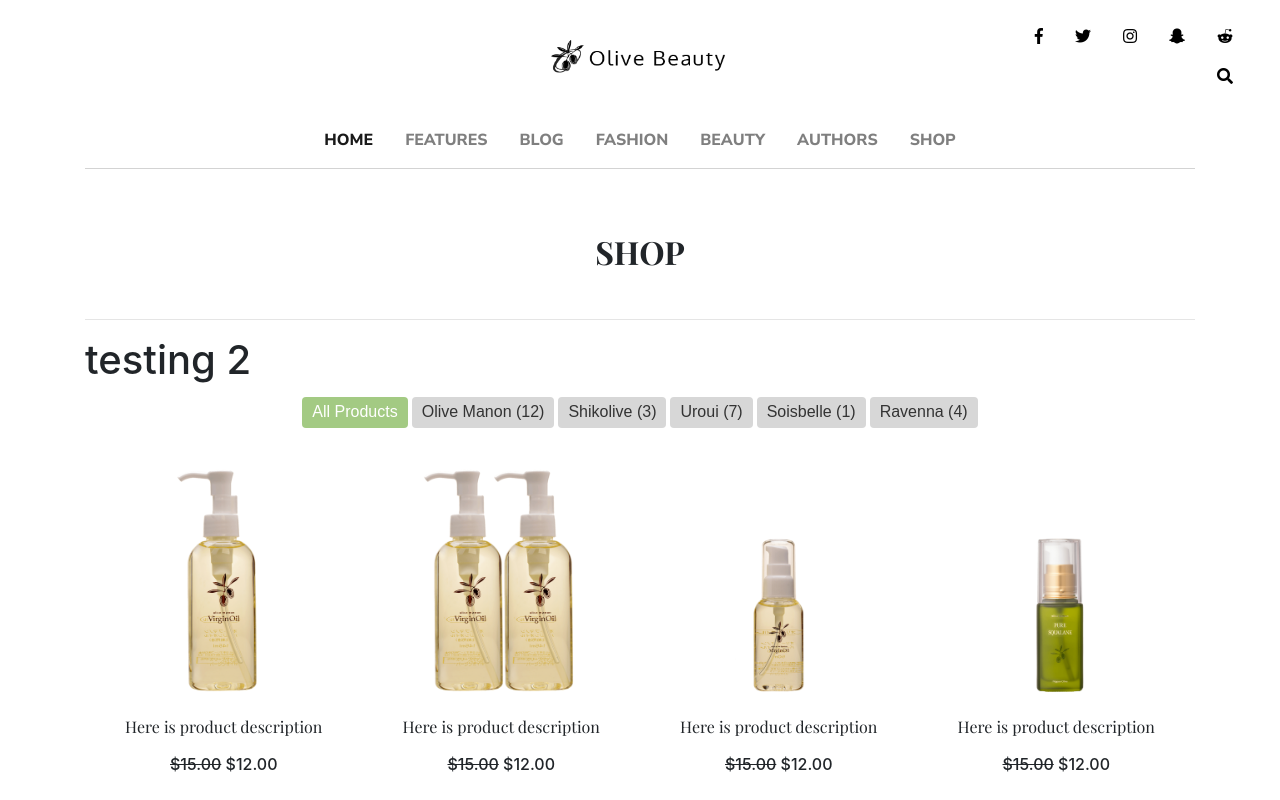
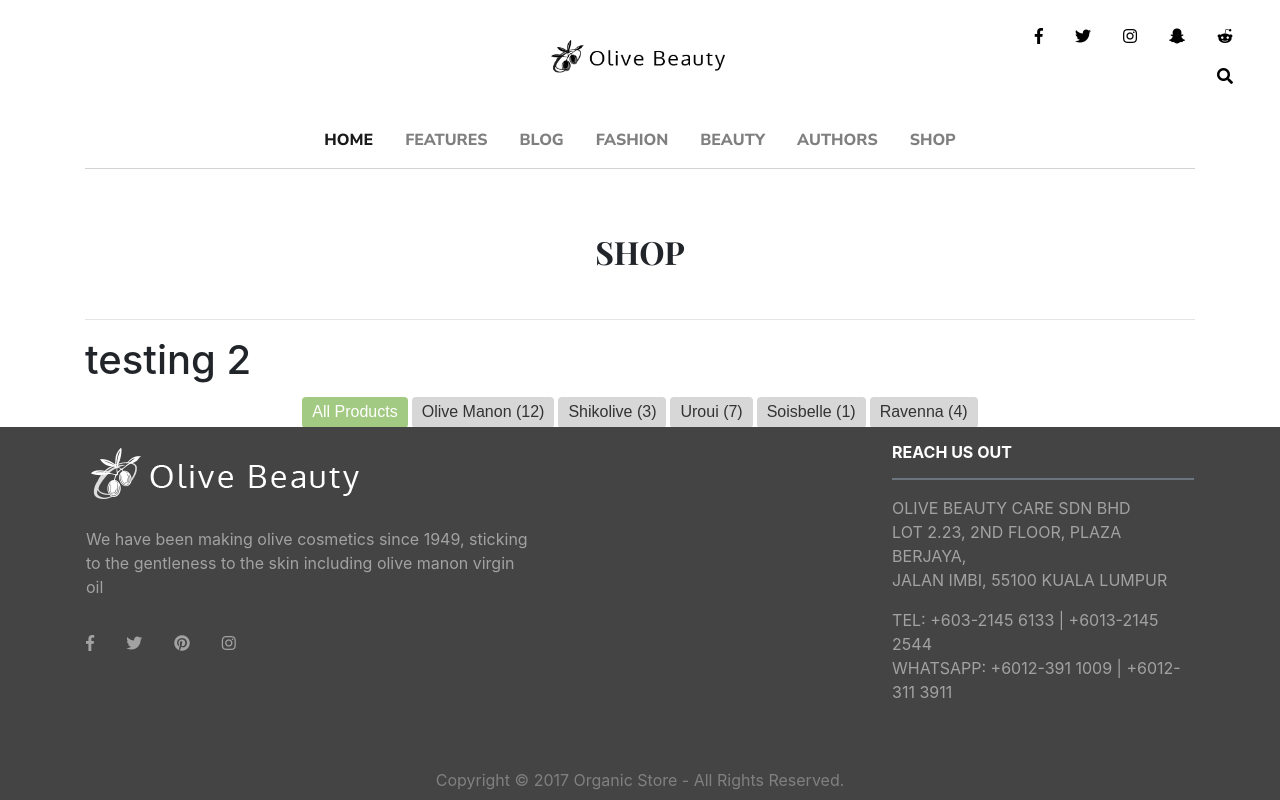
Before and after one commit to hseniht/olive-beauty-1, a plain HTML site: page index.html in a window 1280 px wide. Shown: the top 800 px of the page. Drawn offline with nearby package versions, Linux system fonts and the light colour scheme.

Commit message:
start of new branch -footer class edited

```diff
--- a/css/custom.css
+++ b/css/custom.css
@@ -251,3 +251,11 @@
   background-color:#444444;
   color:grey;
 }
+
+/*=====================================================================================*/
+
+.footer {
+  position: absolute;
+  bottom: 0;
+  width: 100%;
+}
```
